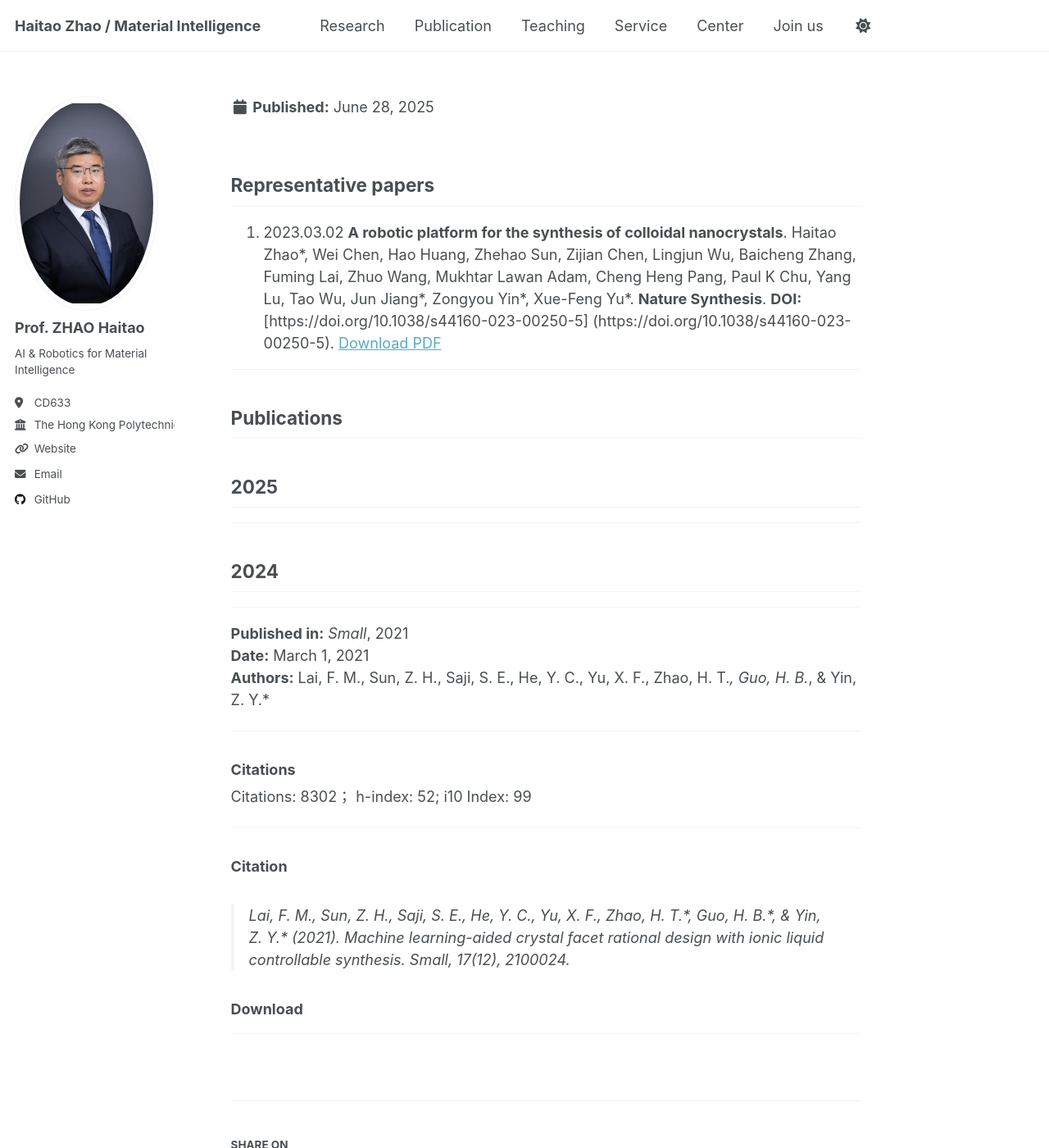
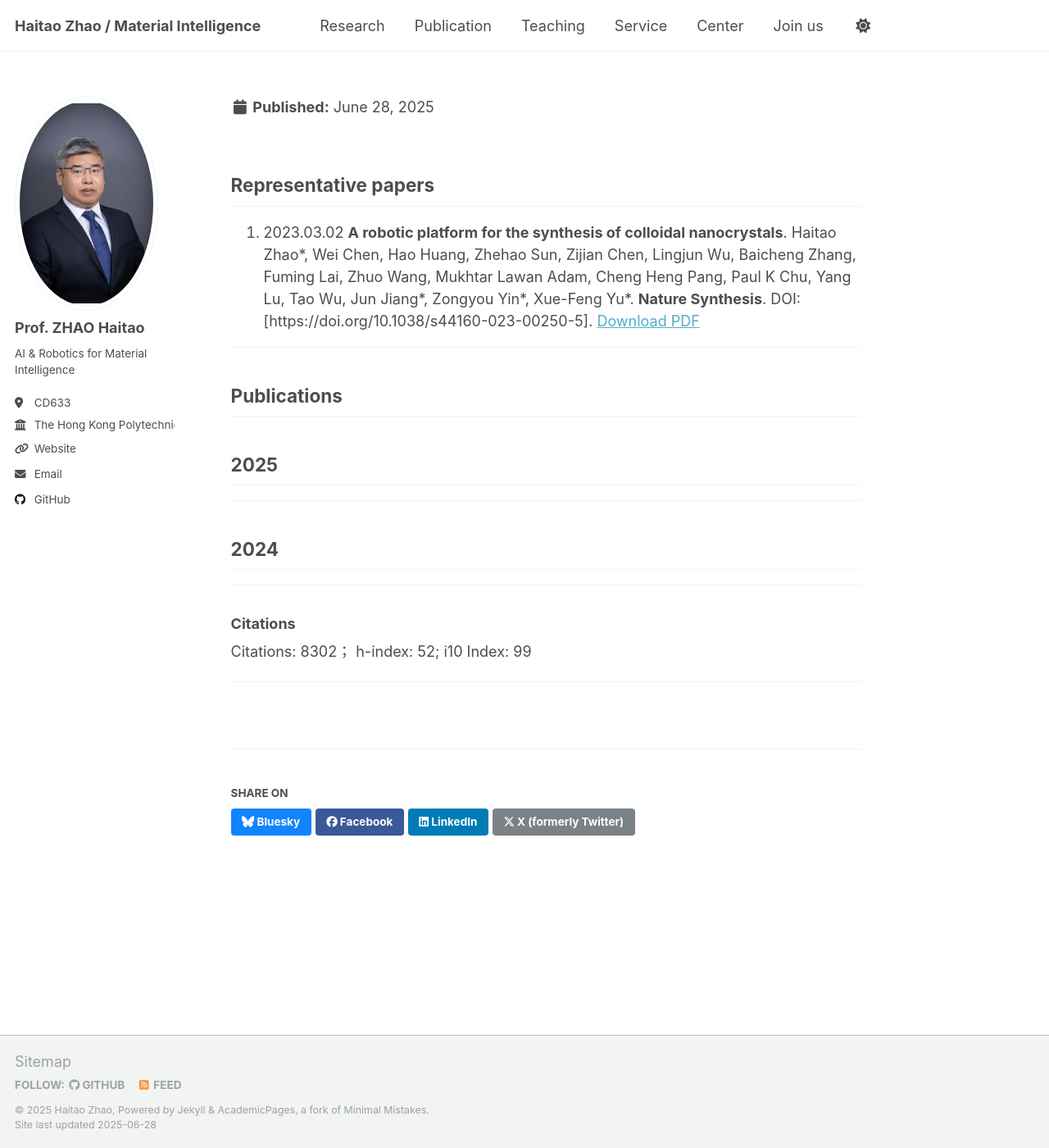
Before and after one commit to HaitaoZhao-PolyU/HaitaoZhao-PolyU.github.io, a Jekyll site: the page built from _publication1/publication.md, in a window 1280 px wide and 1400 px high. Shown: the whole window at 82% size. Built offline with Jekyll 4.4.1, drawn with Linux system fonts in a browser that asks for light colours.

Commit message:
Update publication.md

```diff
--- a/_publication1/publication.md
+++ b/_publication1/publication.md
@@ -6,7 +6,7 @@ collection: publication1
 
 ## Representative papers
 
-1. 2023.03.02 **A robotic platform for the synthesis of colloidal nanocrystals**. Haitao Zhao\*, Wei Chen, Hao Huang, Zhehao Sun, Zijian Chen, Lingjun Wu, Baicheng Zhang, Fuming Lai, Zhuo Wang, Mukhtar Lawan Adam, Cheng Heng Pang, Paul K Chu, Yang Lu, Tao Wu, Jun Jiang\*, Zongyou Yin\*, Xue-Feng Yu\*. **Nature Synthesis**. **DOI:** [https://doi.org/10.1038/s44160-023-00250-5] (https://doi.org/10.1038/s44160-023-00250-5). [Download PDF](/files/s44160-023-00250-5 (2).pdf)
+1. 2023.03.02 **A robotic platform for the synthesis of colloidal nanocrystals**. Haitao Zhao\*, Wei Chen, Hao Huang, Zhehao Sun, Zijian Chen, Lingjun Wu, Baicheng Zhang, Fuming Lai, Zhuo Wang, Mukhtar Lawan Adam, Cheng Heng Pang, Paul K Chu, Yang Lu, Tao Wu, Jun Jiang\*, Zongyou Yin\*, Xue-Feng Yu\*. **Nature Synthesis**. DOI: [https://doi.org/10.1038/s44160-023-00250-5]. [Download PDF](/files/s44160-023-00250-5 (2).pdf)
 
 ---
 ## Publications
@@ -18,25 +18,8 @@ collection: publication1
 
 ---
 
-**Published in:** *Small*, 2021
-**Date:** March 1, 2021
-**Authors:** Lai, F. M., Sun, Z. H., Saji, S. E., He, Y. C., Yu, X. F., Zhao, H. T.*, Guo, H. B.*, & Yin, Z. Y.*
-
-
----
-
 ### Citations
 
 Citations: 8302； h-index: 52; i10 Index: 99
 
 ---
-
-### Citation
-
-> Lai, F. M., Sun, Z. H., Saji, S. E., He, Y. C., Yu, X. F., Zhao, H. T.\*, Guo, H. B.\*, & Yin, Z. Y.\* (2021). *Machine learning-aided crystal facet rational design with ionic liquid controllable synthesis*. *Small*, 17(12), 2100024.
-
-### Download
-
-
-
----
```
